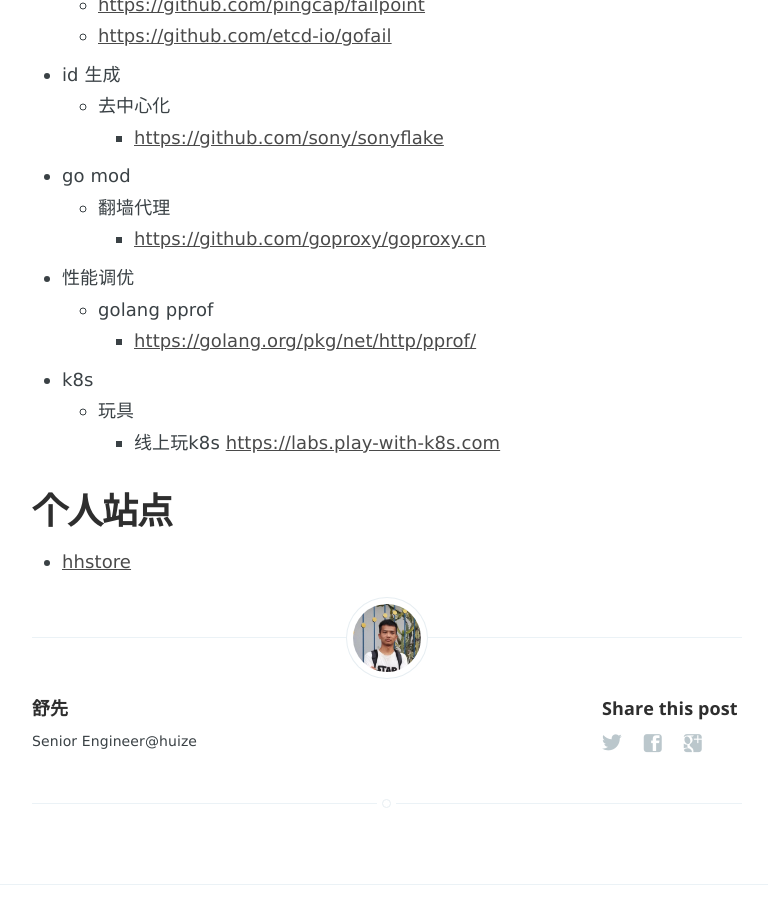
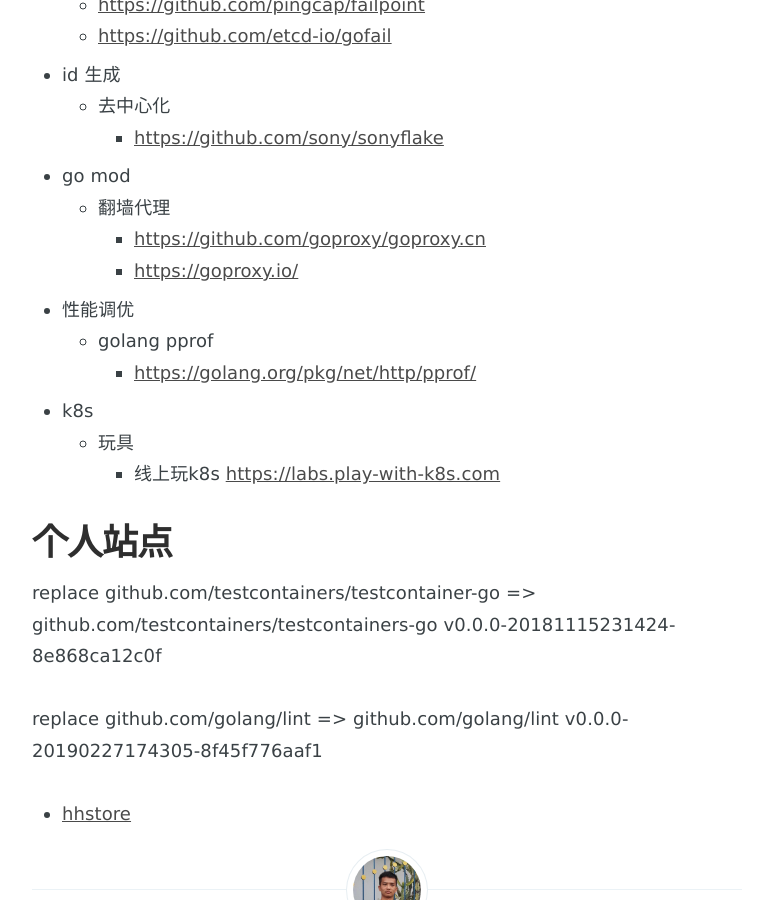
Before and after one commit to hb-chen/micro-cn-blog, a Jekyll site: the page built from _posts/museums-libs/2019-05-23-museums-libs.md, in a window 1280 px wide and 900 px high, scrolled down 562 px. Shown: the whole window, without its empty margins (253-1021 px from the left). Built offline with Jekyll 4.4.1, drawn with Linux system fonts in a browser that asks for light colours; nearby versions of some CDN libraries.

Commit message:
goproxy.io

```diff
--- a/_posts/museums-libs/2019-05-23-museums-libs.md
+++ b/_posts/museums-libs/2019-05-23-museums-libs.md
@@ -25,6 +25,7 @@
 - go mod
   - 翻墙代理
     - [https://github.com/goproxy/goproxy.cn](https://github.com/goproxy/goproxy.cn)
+    - [https://goproxy.io/](https://goproxy.io/)
 - 性能调优
   - golang pprof
     - [https://golang.org/pkg/net/http/pprof/](https://golang.org/pkg/net/http/pprof)
@@ -34,4 +35,8 @@
 
 ## 个人站点
 
+replace github.com/testcontainers/testcontainer-go => github.com/testcontainers/testcontainers-go v0.0.0-20181115231424-8e868ca12c0f
+
+replace github.com/golang/lint => github.com/golang/lint v0.0.0-20190227174305-8f45f776aaf1
+
 - [hhstore](https://github.com/hhstore/blog)
```
